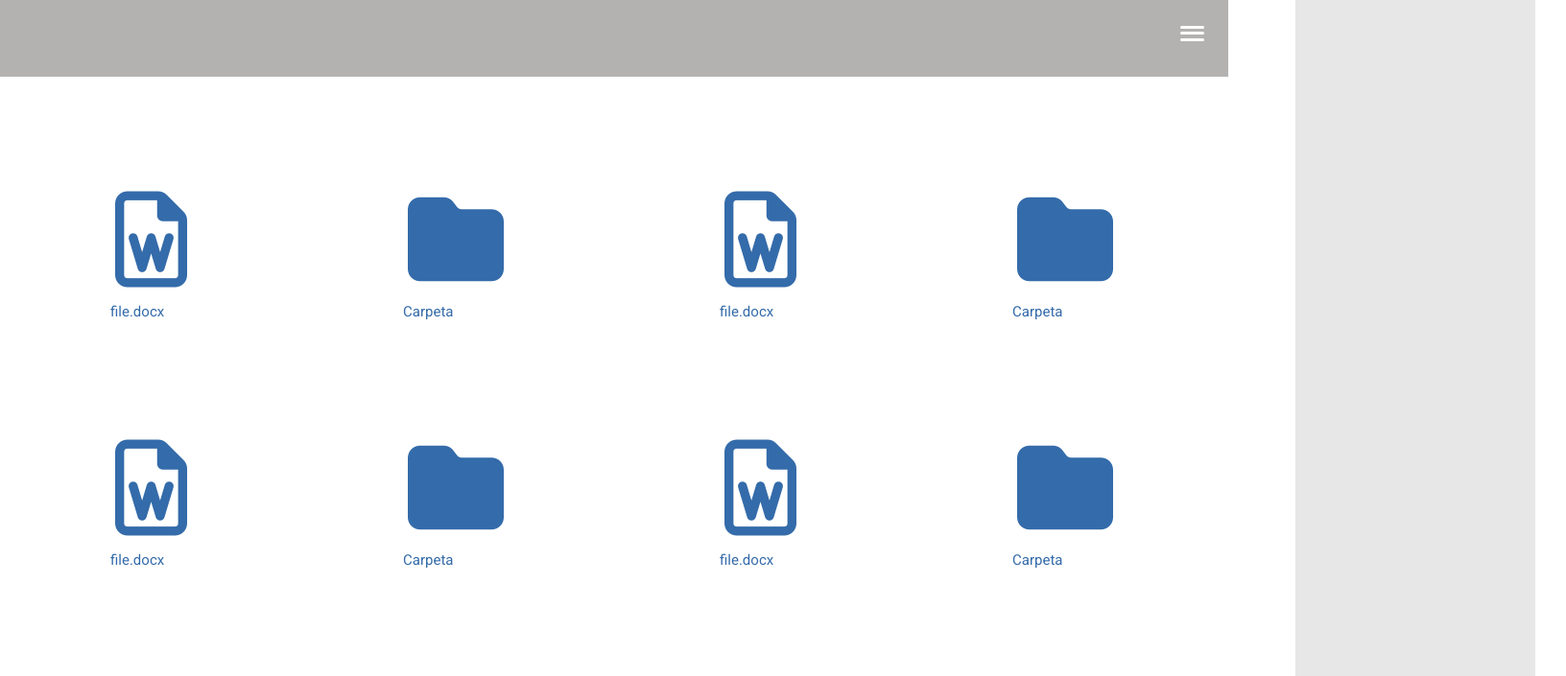
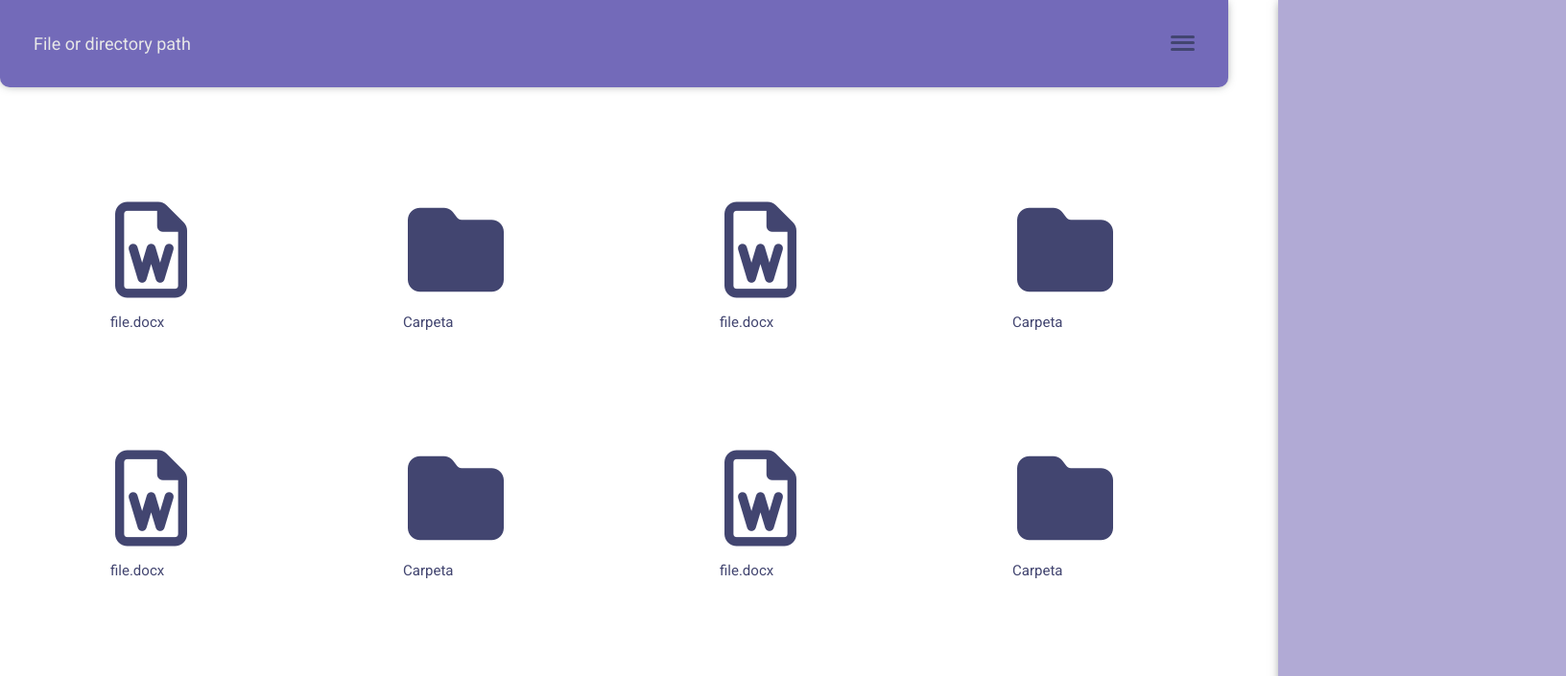
Before and after one commit to ncardonab/File-Explorer, a plain HTML site: page public/index.html in a window 1280 px wide. Shown: the top 705 px of the page at 96% size, 1632 px wide, since content can reach past the window. Drawn offline with Linux system fonts and the light colour scheme.

Commit message:
Added the color palette

```diff
--- a/public/index.html
+++ b/public/index.html
@@ -22,7 +22,7 @@
         <div class="line line-2"></div>
         <div class="line line-3"></div>
       </div>
-      <div class="navbar"></div>
+      <div class="navbar">File or directory path</div>
 
       <div class="files-container">
         <div class="row">
--- a/public/styles.css
+++ b/public/styles.css
@@ -1,5 +1,14 @@
 * {
   margin: 0;
+  --main-color: rgb(255, 255, 255);
+  --primary-color: rgb(115, 106, 185);
+  --secondary-color: rgb(244, 145, 152);
+  --tertiary-color: rgb(177, 170, 213);
+  --quaternary-color: rgb(66, 69, 112);
+  --text-color: #e7e7e7;
+  --shadow: 0 0 10px -2px rgba(67, 75, 70, 0.63);
+  --black-shadow: 5px 5px 8px -2px rgba(0, 0, 0, 0.2);
+  --illumination: -5px -5px 8px -2px rgb(255, 255, 255);
 }
 
 body {
@@ -7,14 +16,15 @@ body {
 }
 
 .side-bar {
-  position: fixed;
+  position: absolute;
   z-index: 999;
-  background-color: #e7e7e7;
+  background-color: var(--tertiary-color);
   height: 200vh;
-  width: 250px;
+  width: 300px;
   color: rgb(250, 250, 250);
-  right: -20rem;
+  right: -22rem;
   transition: 0.6s ease;
+  box-shadow: var(--shadow);
 }
 
 .hamburguer-menu {
@@ -22,8 +32,8 @@ body {
   height: 20px;
   position: fixed;
   z-index: 1000;
-  top: 25px;
-  right: 25px;
+  top: 35px;
+  right: 35px;
   cursor: pointer;
   display: flex;
   flex-direction: column;
@@ -38,37 +48,40 @@ body {
 .line {
   width: 100%;
   height: 3px;
-  background-color: rgb(255, 255, 255);
+  background-color: var(--quaternary-color);
   border-radius: 5px;
   transition: all 0.8s;
 }
 
 .change .line-1 {
-  transform: rotateZ(-45deg) translate(-6px, 4px);
+  transform: rotateZ(-45deg) translate(-5px, 4px);
+  background-color: var(--main-color);
 }
 .change .line-2 {
+  background-color: var(--main-color);
   opacity: 0;
 }
 .change .line-3 {
-  transform: rotateZ(45deg) translate(-6px, -4px);
+  transform: rotateZ(45deg) translate(-5px, -4px);
+  background-color: var(--main-color);
 }
 
 .navbar {
   position: -webkit-sticky;
   position: sticky;
-  height: 50px;
   top: 0;
-  padding: 15px;
-  color: white;
-  background: rgb(180, 177, 177);
-  text-transform: uppercase;
-  font-size: 200%;
+  padding: 35px;
+  color: var(--text-color);
+  background-color: var(--primary-color);
+  box-shadow: var(--shadow);
+  border-radius: 0 0 10px 10px;
+  font-size: 18px;
 }
 
 .files-container {
   margin: 1.1em;
   font-size: 100px;
-  color: rgb(52, 107, 170);
+  color: var(--quaternary-color);
 }
 
 .row {
```
